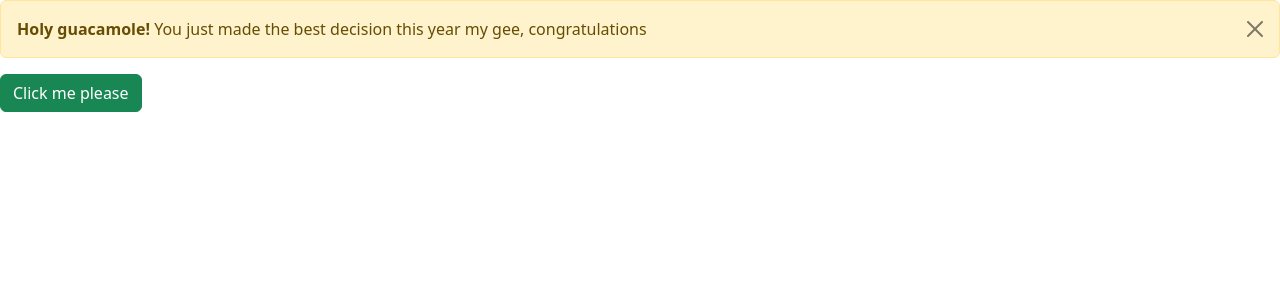
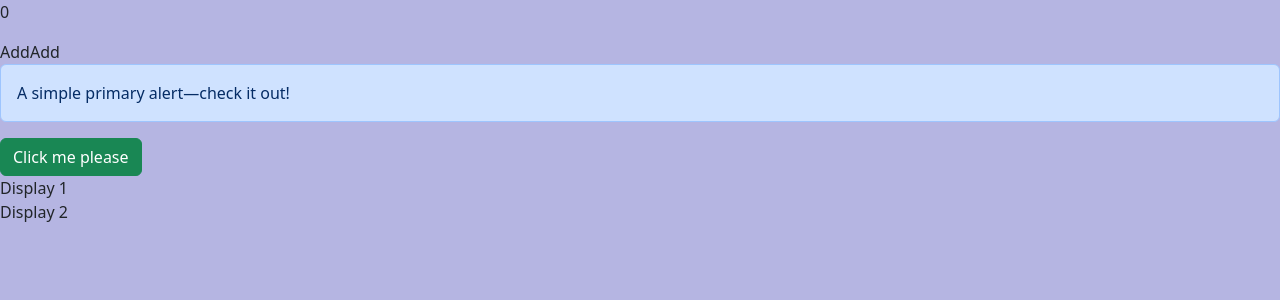
Before and after one commit to TORY-SKY/react-app-vite, a React (Vite) app: page / in a window 1280 px wide. Both pictures are taken after a click on the button "Click me please". Shown: the top 300 px of the page. Built offline with nearby package versions, Linux system fonts and the light colour scheme.

Commit message:
reactApp

```diff
--- a/src/App.css
+++ b/src/App.css
@@ -2,5 +2,8 @@
 @tailwind components;
 @tailwind utilities;
 body{
-    background-color: blue;
+    background-color: rgb(181, 181, 226) !important;
 }
+.Button{
+    color: red;
+}
--- a/src/App.tsx
+++ b/src/App.tsx
@@ -1,11 +1,16 @@
-import Calculator from "./components/Calculator.jsx";
 import Button from "./components/Button";
+import Calculator from "./components/Calculator";
+import "./App.css";
 
 function App() {
   //const Cities = ["Lagos", "Texas", "Fineland", "Mexico", "Bahamas", "Madrid"];
   return (
     <>
+      <Calculator />
       <Button children="Click me please" />
+
+      <div className="display1">Display 1</div>
+      <div className="display1">Display 2</div>
     </>
   );
 }
--- a/src/components/Alert.tsx
+++ b/src/components/Alert.tsx
@@ -1,23 +1,13 @@
-interface AAA {
-  onclose: () => void;
-}
-function Alert({ onclose }: AAA) {
+import React from "react";
+
+const Alert = () => {
   return (
-    <div
-      className="alert alert-warning alert-dismissible fade show"
-      role="alert"
-    >
-      <strong>Holy guacamole!</strong> You just made the best decision this year
-      my gee, congratulations
-      <button
-        type="button"
-        className="btn-close "
-        data-bs-dismiss="alert"
-        aria-label="Close"
-        onClick={onclose}
-      ></button>
-    </div>
+    <>
+      <div className="alert alert-primary" role="alert">
+        A simple primary alert—check it out!
+      </div>
+    </>
   );
-}
+};
 
 export default Alert;
--- /dev/null
+++ b/src/components/Calculator.tsx
@@ -0,0 +1,25 @@
+import React, { useState } from "react";
+const Calculator = () => {
+  const [count, setCount] = useState(0);
+  return (
+    <div>
+      <p>{count}</p>
+      <button
+        onClick={() => {
+          setCount(count + 1);
+        }}
+      >
+        Add
+      </button>
+      <button
+        onClick={() => {
+          setCount(count - 1);
+        }}
+      >
+        Add
+      </button>
+    </div>
+  );
+};
+
+export default Calculator;
```
Also changed, not shown: src/components/Calculator.jsx (deleted, +0 -13 lines).
